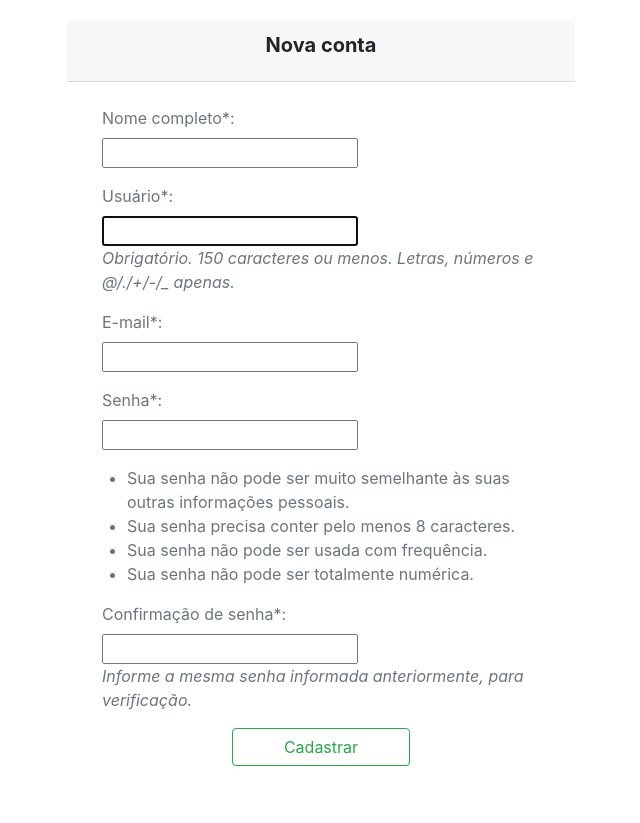
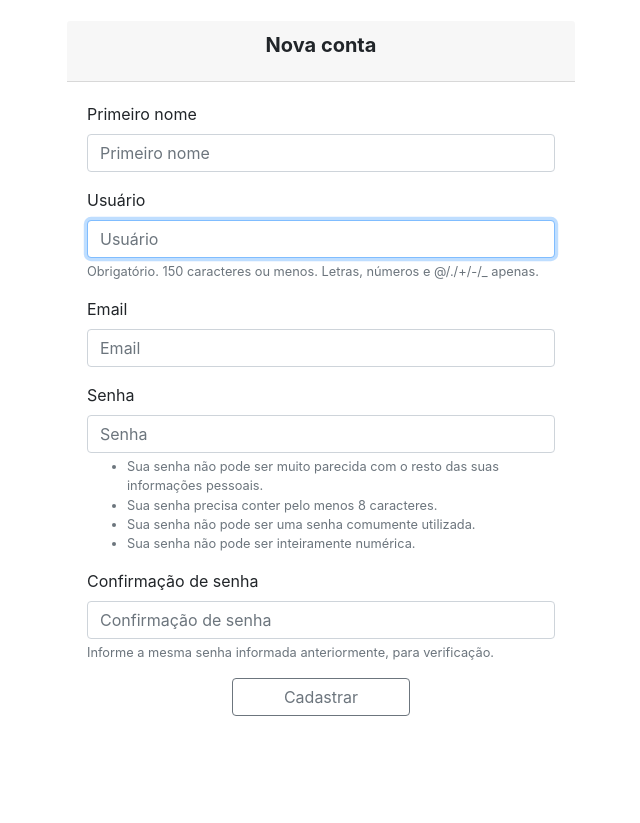
Before and after one commit to rauanisanfelice/template-django, a Django app: page /signup/ in a window 1280 px wide. Shown: the whole page, without its empty margins (319-959 px from the left). After the commit the page ends 716 px from the top, so only its background shows below. Run offline with Django 3.2, Linux system fonts and the light colour scheme; parts of the project's set-up code (start-up, migrations or seed data) failed here and were passed over; some libraries are stand-ins or nearby versions.

Commit message:
Ajustando layout

```diff
--- a/templates/signup.html
+++ b/templates/signup.html
@@ -1,66 +1,20 @@
 {% extends 'template-login.html' %}
+{% load static %}
+{% load bootstrap4 %}
 
 {% block title %}Nova conta{% endblock %}
 {% block card-title %}Nova conta{% endblock %}
 
 {% block body %}
     <form method="post">{% csrf_token %}
-        {% if form.errors %}
-            <ul>
-                {% for key,value in form.errors.items %}
-                    {{ value|escape }}
-                {% endfor %}
-            </ul>
-        {% endif %}
-        {% if form.errorlist %}
-            <div class="alert alert-danger" role="alert">
-                {{ form.errorlist }}
-            </div>
-        {% endif %}
-
-        <!-- Nome completo -->
-        <div class="form-group col-12">
-            <label for="{{ form.first_name.id_for_label }}" class="form-text text-muted">Nome completo*:</label>
-            {{ form.first_name }}
-            <p class="text-sm-left font-italic text-muted">{{ form.first_name.help_text }}</p>
-        </div>
-
-        <!-- USUARIO -->
-        <div class="form-group col-12">
-            <label for="{{ form.username.id_for_label }}" class="form-text text-muted">Usuário*:</label>
-            {{ form.username }}
-            <p class="text-sm-left font-italic text-muted">{{ form.username.help_text }}</p>
-        </div>
-
-        <!-- Email -->
-        <div class="form-group col-12">
-            <label for="{{ form.email.id_for_label }}" class="form-text text-muted">E-mail*:</label>
-            {{ form.email }}
-        </div>
-
-        <!-- SENHA -->
-        <div class="form-group col-12">
-            <label for="{{ form.password1.id_for_label }}" class="form-text text-muted">Senha*:</label>
-            {{ form.password1 }}
-        </div>
-        <ul>
-            <li class="text-muted">Sua senha não pode ser muito semelhante às suas outras informações pessoais.</li>
-            <li class="text-muted">Sua senha precisa conter pelo menos 8 caracteres.</li>
-            <li class="text-muted">Sua senha não pode ser usada com frequência.</li>
-            <li class="text-muted">Sua senha não pode ser totalmente numérica.</li>
-        </ul>
-
-        <!-- CONFIRMAR SENHA -->
-        <div class="form-group col-12">
-            <label for="{{ form.password2.id_for_label }}" class="form-text text-muted">Confirmação de senha*:</label>
-            {{ form.password2 }}
-            <p class="text-sm-left font-italic text-muted">{{ form.password2.help_text }}</p>
-        </div>
+        {% bootstrap_form form %}
 
         <!-- BOTAO -->
         <div class="row justify-content-center">
             <div class="col-5">
-                <input class="btn btn-outline-success btn-block" type="submit" value="Cadastrar">
+                {% buttons %}
+                    <button class="btn btn-outline-secondary btn-block" type="submit">Cadastrar</button>
+                {% endbuttons %}
             </div>
         </div>
     </form>
```
Also changed, not shown: templates/registration/password_reset_confirm.html (+5 -22 lines), templates/registration/password_reset_form.html (+8 -10 lines).
